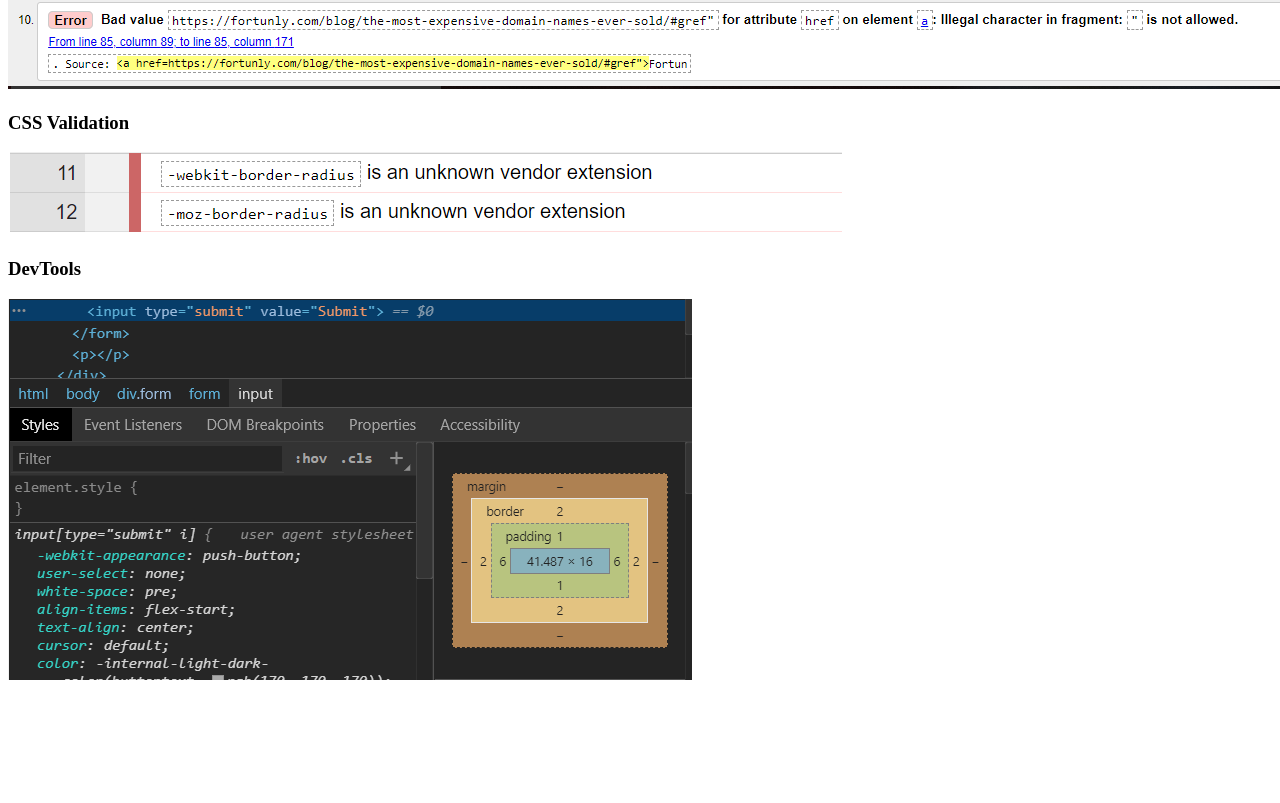
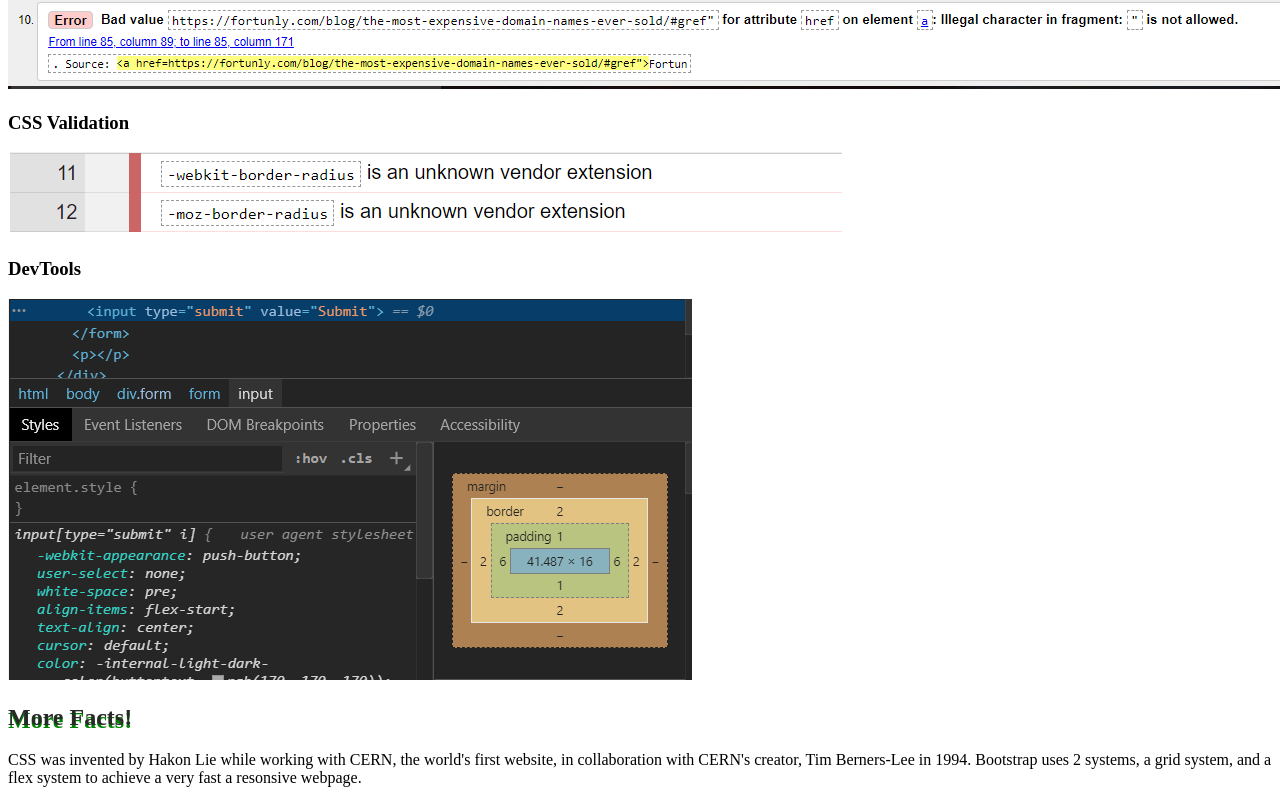
Before and after one commit to arcampbell21/arcampbell21.github.com, a plain HTML site: page index.html in a window 1280 px wide. Shown: the part 2288-3091 px from the top of the page. Before the commit the page ends 2980 px from the top, so only its background shows below. Drawn offline with Linux system fonts and the light colour scheme.

Commit message:
Update index.html

```diff
--- a/index.html
+++ b/index.html
@@ -100,6 +100,13 @@ One of my biggest passions in life is riding motorcycles. Over 3 years ago I sta
 <h3>DevTools</h3>
 <img src="DevScreen.PNG" alt="DevTools">
 
+<h2>More Facts!</h2>
+<p>
+CSS was invented by Hakon Lie while working with CERN, the world's first website, in collaboration with CERN's creator, Tim Berners-Lee in 1994.
+
+Bootstrap uses 2 systems, a grid system, and a flex system to achieve a very fast a resonsive webpage.
+</p>
+
 
 
 
```
